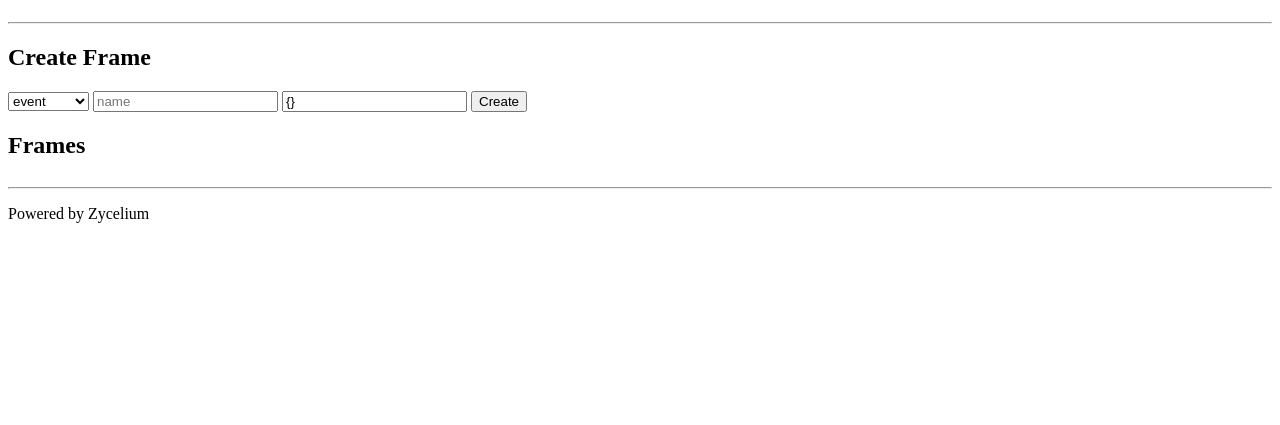
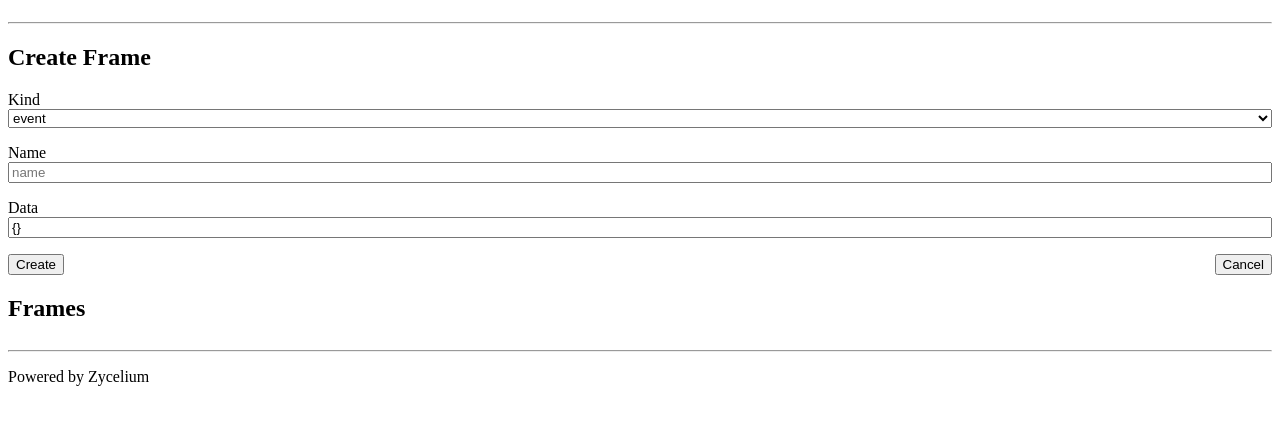
Before and after one commit to zycelium/zygote, a Python web app: template src/zycelium/zygote/templates/frames.html in a window 1280 px wide. Shown: the part 58-483 px from the top of the page. Run offline with Jinja, Linux system fonts and the light colour scheme; the template is opened without the code that fills it, so the values that code supplies are empty.

Commit message:
Improve styling

```diff
--- a/src/zycelium/zygote/static/style/app.css
+++ b/src/zycelium/zygote/static/style/app.css
@@ -0,0 +1,53 @@
+nav ul {
+    list-style: none;
+    margin: 0;
+    padding: 0;
+    display: flex;
+    flex-direction: row;
+}
+
+nav ul li {
+    display: inline-block;
+    margin: 0 1em 0 0;
+}
+
+/* last element of nav ul li aligned to right */
+
+nav ul li:last-child {
+    margin-left: auto;
+}
+
+nav ul li button {
+    background: none;
+    border: none;
+    padding: 0;
+    font: inherit;
+    cursor: pointer;
+    outline: inherit;
+}
+
+nav ul li button a {
+    text-decoration: none;
+    color: CanvasText;
+}
+
+nav ul li form input {
+    background: none;
+    border: none;
+    padding: 0;
+    font: inherit;
+    cursor: pointer;
+    outline: inherit;
+}
+
+.form-field {
+    display: flex;
+    flex-direction: column;
+    margin: 0 0 1em 0;
+}
+
+.form-buttons {
+    display: flex;
+    flex-direction: row;
+    justify-content: space-between;
+}
--- a/src/zycelium/zygote/templates/frames.html
+++ b/src/zycelium/zygote/templates/frames.html
@@ -5,16 +5,28 @@
 {% block content %}
 <h2>Create Frame</h2>
 
-<form action="{{ url_for('post_frame') }}"" method=" post">
+<form action="{{ url_for('post_frame') }}"" method="post">
+    <input type="hidden" name="redirect_url" value="{{ url_for('http_frames') }}">
+    <span class="form-field">
+        <label for="kind">Kind</label>
         <select name="kind">
             <option value="event">event</option>
             <option value="command">command</option>
             <option value="message">message</option>
         </select>
+    </span>
+    <span class="form-field">
+        <label for="name">Name</label>
         <input type="text" name="name" placeholder="name">
+    </span>
+    <span class="form-field">
+        <label for="data">Data</label>
         <input type="text" name="data" placeholder="data" value="{}">
-    <input type="hidden" name="redirect_url" value="{{ url_for('http_frames') }}">
+    </span>
+    <span class="form-buttons">
         <input type="submit" value="Create">
+        <input type="reset" value="Cancel">
+    </span>
 </form>
 
 <h2>Frames</h2>
--- a/src/zycelium/zygote/templates/index.html
+++ b/src/zycelium/zygote/templates/index.html
@@ -3,6 +3,7 @@
 {% block title %}Zygote{% endblock %}
 
 {% block content %}
-    <h1>Zygote</h1>
-    <a href="{{ url_for('http_frames') }}">Frames</a>
+<p>
+    Personal Zycelium Instance
+</p>
 {% endblock %}
```
Lines whose indentation alone changed are shown as unchanged.
